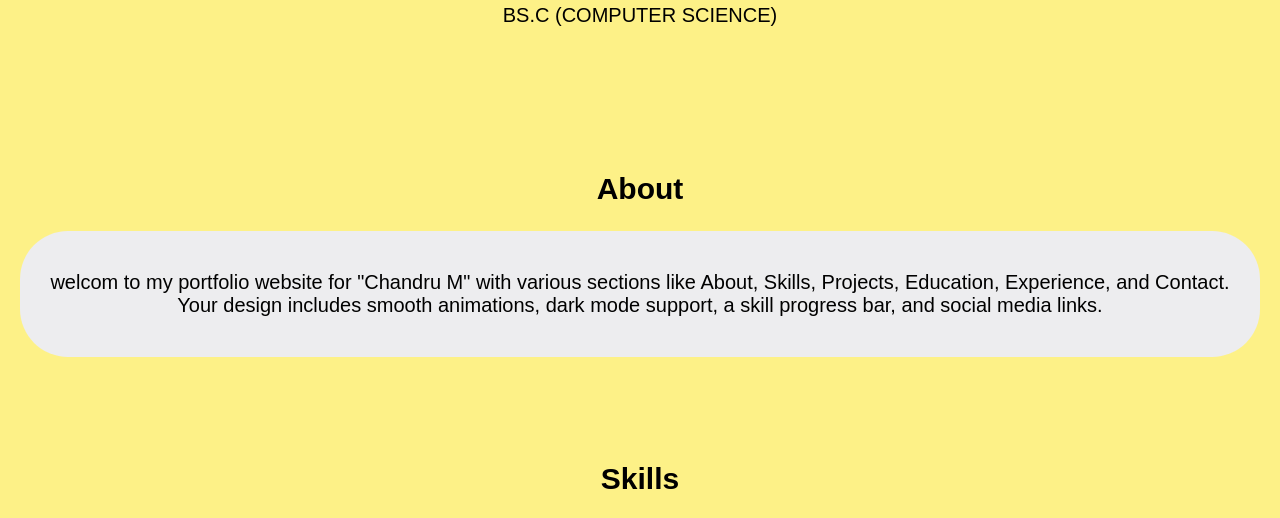
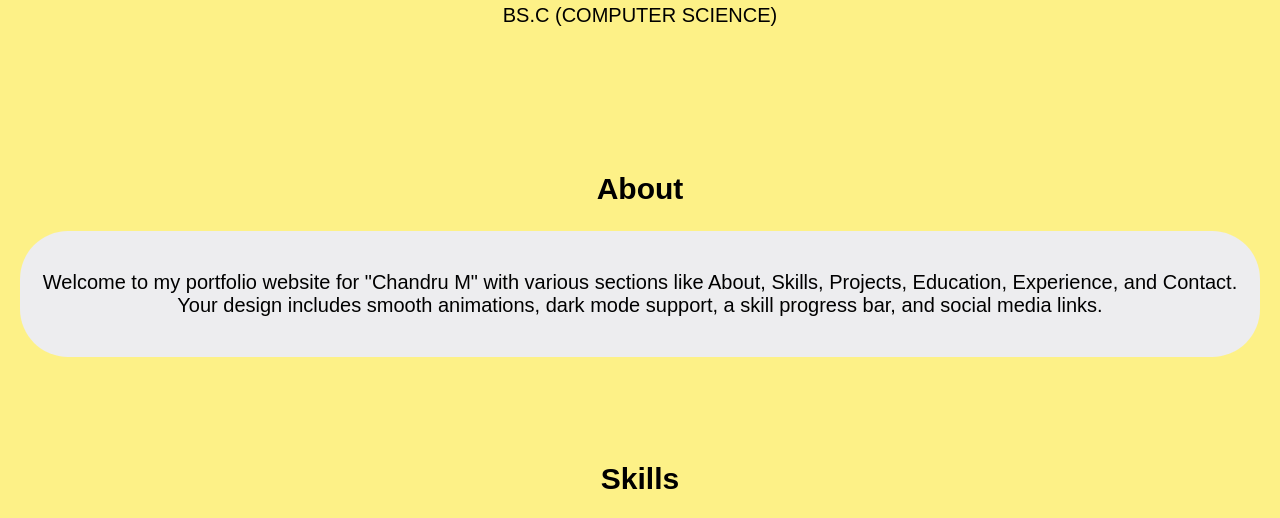
Before and after one commit to Chandru63king/Portfolio., a plain HTML site: page index.html in a window 1280 px wide. Shown: the part 551-1069 px from the top of the page. Drawn offline with Linux system fonts and the light colour scheme.

Commit message:
Update index.html

```diff
--- a/index.html
+++ b/index.html
@@ -359,7 +359,7 @@ body {
     <h2>About</h2>
     <div class="about-grid">
         <div class="about-box">
-            <p>welcom to my portfolio website for "Chandru M" with various sections like About, Skills, Projects, Education, Experience, and Contact. Your design includes smooth animations, dark mode support, a skill progress bar, and social media links. </p>
+            <p>Welcome to my portfolio website for "Chandru M" with various sections like About, Skills, Projects, Education, Experience, and Contact. Your design includes smooth animations, dark mode support, a skill progress bar, and social media links. </p>
         </div>
 
 </section>
```
